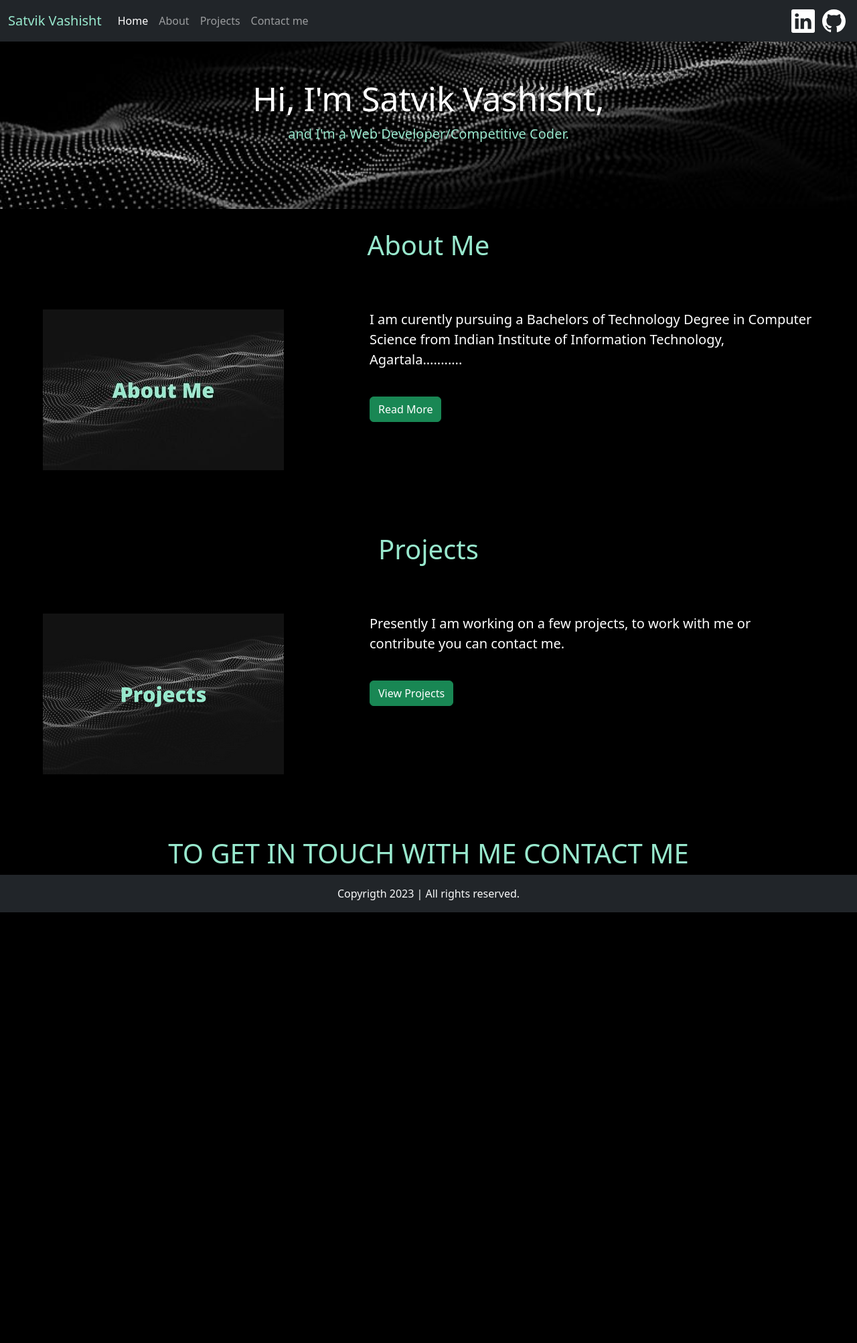
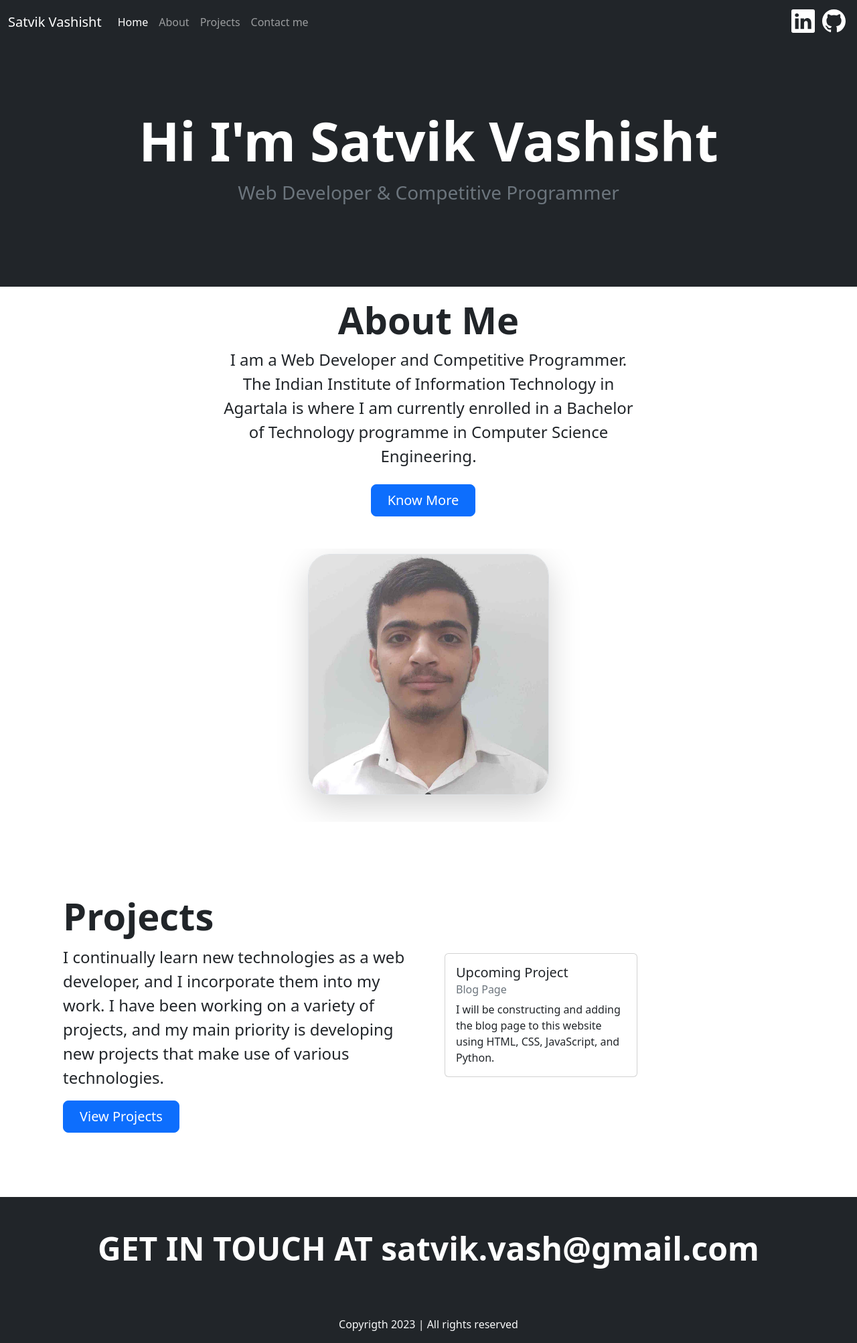
Before and after one commit to satvikvash/portfolio-1, a Django app: page / in a window 1280 px wide. Shown: the whole page at 67% size. Before the commit the page ends 1362 px from the top, so only its background shows below. Run offline with Django 4.2, Linux system fonts and the light colour scheme.

Commit message:
update 1.0

```diff
--- a/templates/home.html
+++ b/templates/home.html
@@ -4,100 +4,93 @@
 <head>
     <meta charset="utf-8">
     <meta name="viewport" content="width=device-width, initial-scale=1">
+    <meta name="description" content="">
+    <meta name="author" content="Mark Otto, Jacob Thornton, and Bootstrap contributors">
+    <meta name="generator" content="Hugo 0.101.0">
+    <title>Satvik Vashisht</title>
+
+    <link rel="canonical" href="https://getbootstrap.com/docs/5.2/examples/heroes/">
+
+
+
+
+
+    <link href="https://cdn.jsdelivr.net/npm/bootstrap@5.2.0/dist/css/bootstrap.min.css" rel="stylesheet"
+        integrity="sha384-gH2yIJqKdNHPEq0n4Mqa/HGKIhSkIHeL5AyhkYV8i59U5AR6csBvApHHNl/vI1Bx" crossorigin="anonymous">
+
+    <!-- Favicons-->
+    <link rel="apple-touch-icon" href="/docs/5.2/assets/img/favicons/apple-touch-icon.png" sizes="180x180">
+    <link rel="icon" href="/docs/5.2/assets/img/favicons/favicon-32x32.png" sizes="32x32" type="image/png">
+    <link rel="icon" href="/docs/5.2/assets/img/favicons/favicon-16x16.png" sizes="16x16" type="image/png">
+    <link rel="manifest" href="/docs/5.2/assets/img/favicons/manifest.json">
+    <link rel="mask-icon" href="/docs/5.2/assets/img/favicons/safari-pinned-tab.svg" color="#712cf9">
+    <link rel="icon" href="/docs/5.2/assets/img/favicons/favicon.ico">
+    <meta name="theme-color" content="#712cf9">
+
+
     <style>
-        .header {
-            height: 250px;
-            width: 100%;
-            background-image: url("/static/image8.jpg");
-            background-position: center;
-            background-repeat: no-repeat;
-            background-size: cover;
+        .bd-placeholder-img {
+            font-size: 1.125rem;
+            text-anchor: middle;
+            -webkit-user-select: none;
+            -moz-user-select: none;
+            user-select: none;
         }
 
-        .header1 {
-            font-size: 50px;
-            font-weight: 500;
-            color: white;
-            margin-top: 55px;
-            text-align: center;
+        @media (min-width: 768px) {
+            .bd-placeholder-img-lg {
+                font-size: 3.5rem;
+            }
         }
 
-        .p1 {
-            font-size: 20px;
-            font-weight: 400;
-            text-align: center;
-            color: #98e8cd;
+        .b-example-divider {
+            height: 3rem;
+            background-color: rgba(0, 0, 0, .1);
+            border: solid rgba(0, 0, 0, .15);
+            border-width: 1px 0;
+            box-shadow: inset 0 .5em 1.5em rgba(0, 0, 0, .1), inset 0 .125em .5em rgba(0, 0, 0, .15);
         }
 
-        .header2 {
-            font-size: 40px;
-            font-weight: 400;
-            color: #98e8cd;
-            text-align: center;
-            margin-top: 30px;
+        .b-example-vr {
+            flex-shrink: 0;
+            width: 1.5rem;
+            height: 100vh;
         }
 
-        .header3 {
-            font-size: 40px;
-            font-weight: 400;
-            color: #98e8cd;
-            text-align: center;
-            margin-top: 30px;
+        .bi {
+            vertical-align: -.125em;
+            fill: currentColor;
         }
 
-        .p2 {
-            font-size: 20px;
-            font-weight: 300;
-            color: white;
-            text-align: left;
-            box-sizing: content-box;
+        .nav-scroller {
+            position: relative;
+            z-index: 2;
+            height: 2.75rem;
+            overflow-y: hidden;
         }
 
-        .box-container {
+        .nav-scroller .nav {
             display: flex;
+            flex-wrap: nowrap;
+            padding-bottom: 1rem;
+            margin-top: -1px;
+            overflow-x: auto;
+            text-align: center;
+            white-space: nowrap;
+            -webkit-overflow-scrolling: touch;
         }
-
-        .box-1 {
-            opacity: 0.70;
-            background-position: center;
-            background-repeat: no-repeat;
-            background-size: inherit;
-        }
-
-        #box-2 {
-            width: 100px;
-            height: 400px;
-        }
-
-        a:link {
-            text-decoration: none;
-        }
-
-        a:visited {
-            text-decoration: none;
-        }
-
-        a:hover {
-            text-decoration: none;
-        }
-
-        a:active {
-            text-decoration: none;
-        }
-
     </style>
-    <title>Satvik Vashisht</title>
-    <link href="https://cdn.jsdelivr.net/npm/bootstrap@5.2.0/dist/css/bootstrap.min.css" rel="stylesheet"
-        integrity="sha384-gH2yIJqKdNHPEq0n4Mqa/HGKIhSkIHeL5AyhkYV8i59U5AR6csBvApHHNl/vI1Bx" crossorigin="anonymous">
 </head>
 
-<body style="background-color: black;">
+<body>
+
+    <main>
         <nav class="navbar navbar-expand-lg navbar-dark bg-dark">
             <div class="container-fluid">
-            <a class="navbar-brand" href="/" style="color: #98e8cd;">Satvik Vashisht</a>
+                <a class="navbar-brand" href="/">Satvik Vashisht</a>
                 <button class="navbar-toggler" type="button" data-bs-toggle="collapse"
-                data-bs-target="#navbarSupportedContent" aria-controls="navbarSupportedContent" aria-expanded="false"
-                aria-label="Toggle navigation">
+                    data-bs-target="#navbarSupportedContent" aria-controls="navbarSupportedContent"
+                    aria-expanded="false" aria-label="Toggle navigation">
                     <span class="navbar-toggler-icon"></span>
                 </button>
                 <div class="collapse navbar-collapse" id="navbarSupportedContent">
@@ -132,68 +125,67 @@
                 </div>
             </div>
         </nav>
-    <div class="header">
-        <div class="container">
-            <div class="row text center">
-                <div class="col-lg-12">
-                    <h1 class="header1">Hi, I'm Satvik Vashisht,</h1>
-                    <p class="p1">and I'm a Web Developer/Competitive Coder.</p>
+
+        <div class="bg-dark text-secondary px-4 py-5 text-center">
+            <div class="py-5">
+                <h1 class="display-1 fw-bold text-white">Hi I'm Satvik Vashisht</h1>
+                <div class="col-lg-6 mx-auto">
+                    <p class="fs-3 mb-4">Web Developer & Competitive Programmer</p>
+                </div>
+            </div>
+        </div>
+
+        <div class="px-4 my-3 text-center ">
+            <h1 class="display-4 fw-bold">About Me</h1>
+            <div class="col-lg-6 mx-auto">
+                <p class="lead fs-4 mb-4">I am a Web Developer and Competitive Programmer. The Indian Institute of Information Technology in Agartala is where I am currently enrolled in a Bachelor of Technology programme in Computer Science Engineering.</p>
+                <div class="d-grid gap-2 d-sm-flex justify-content-sm-center mb-5">
+                    <a href="/about" class="btn btn-primary btn-lg px-4 me-sm-3" tabindex="-1" role="button">Know More</a>
+                </div>
+            </div>
+            <div class="overflow-hidden">
+                <div class="container px-5 mb-3">
+                    <img src="/static/image11.jpg" class="img-fluid border rounded-5 shadow-lg mb-4 my-2" width="360"
+                        height="360" loading="lazy">
+                </div>
+            </div>
+        </div>
+        <div class="container col-xxl-8 px-4 py-5">
+            <div class="row flex-lg-row-reverse align-items-center g-5 py-5">
+              <div class="col-10 col-sm-8 col-lg-6 mx-auto">
+                <div class="card" style="width: 18rem;">
+                  <div class="card-body">
+                    <h5 class="card-title">Upcoming Project</h5>
+                    <h6 class="card-subtitle mb-2 text-muted">Blog Page</h6>
+                    <p class="card-text">I will be constructing and adding the blog page to this website using HTML, CSS, JavaScript, and Python.</p>
+                  </div>
+                </div>
+              </div>
+              <div class="col-lg-6">
+                <h1 class="display-4 fw-bold lh-1 mb-3">Projects</h1>
+                <p class="lead fs-4">I continually learn new technologies as a web developer, and I incorporate them into my work. I have been working on a variety of projects, and my main priority is developing new projects that make use of various technologies.</p>
+                <div class="d-grid gap-2 d-md-flex justify-content-md-start">
+                    <a href="/projects" class="btn btn-primary btn-lg px-4 me-sm-3" tabindex="-1" role="button">View Projects</a>
                 </div>
               </div>
             </div>
           </div>
-    <div class="container">
-        <div class="row text center">
-            <div class="col-lg-12">
-                <h1 class="header2">About Me</h1>
+          <div class="bg-dark text-secondary px-4 py-5 text-center">
+            <h1 class="display-5 fw-bold text-white">GET IN TOUCH AT satvik.vash@gmail.com</h1>
           </div>
-        </div>
-    </div>
-    <main class="box-container">
-        <section style="padding: 5%;">
-            <img src="/static/image9.jpg" class="img-responsive">
-        </section>
-        <aside style="padding: 5%;">
-            <p class="p2">I am curently pursuing a Bachelors of Technology Degree in Computer Science from Indian
-                Institute
-                of Information Technology, Agartala...........</p>
-            <br>
-            <button type="button" class="btn btn-success"><a style="color: white;" href="/about">Read More</a></button>
-        </aside>
     </main>
-    <div class="container">
-        <div class="row text center">
-            <div class="col-lg-12">
-                <h1 class="header2">Projects</h1>
-            </div>
-        </div>
-    </div>
-    <main class="box-container">
-        <section style="padding: 5%;">
-            <img src="/static/image10.png" class="img-responsive">
-        </section>
-        <aside style="padding: 5%;">
-            <p class="p2">Presently I am working on a few projects, to work with me or contribute you can contact me.
-            </p>
-            <br>
-            <button type="button" class="btn btn-success"><a style="color:white;" href="/projects">View
-                    Projects</a></button>
-        </aside>
-    </main>
-    <div class="container">
-        <div class="row text center">
-            <div class="col-lg-12">
-                <h1 class="header3">TO GET IN TOUCH WITH ME <a href="/contact" class="header3">CONTACT
-                        ME</a></h1>
-            </div>
-        </div>
-    </div>
     <footer class="bg-dark text-light">
-        <p class="text-center py-3 my-0">Copyrigth 2023 | All rights reserved.</p>
+        <p class="text-center py-3 my-0">Copyrigth 2023 | All rights reserved</p>
     </footer>
-    <script src="https://cdn.jsdelivr.net/npm/bootstrap@5.2.0/dist/js/bootstrap.bundle.min.js"
-        integrity="sha384-A3rJD856KowSb7dwlZdYEkO39Gagi7vIsF0jrRAoQmDKKtQBHUuLZ9AsSv4jD4Xa"
+
+    <script src="https://cdn.jsdelivr.net/npm/@popperjs/core@2.11.5/dist/umd/popper.min.js"
+        integrity="sha384-Xe+8cL9oJa6tN/veChSP7q+mnSPaj5Bcu9mPX5F5xIGE0DVittaqT5lorf0EI7Vk"
         crossorigin="anonymous"></script>
+    <script src="https://cdn.jsdelivr.net/npm/bootstrap@5.2.0/dist/js/bootstrap.min.js"
+        integrity="sha384-ODmDIVzN+pFdexxHEHFBQH3/9/vQ9uori45z4JjnFsRydbmQbmL5t1tQ0culUzyK"
+        crossorigin="anonymous"></script>
+
+
 </body>
 
 </html>
```
Also changed, not shown: static/image11.jpg (added). Lines whose indentation alone changed are shown as unchanged.
